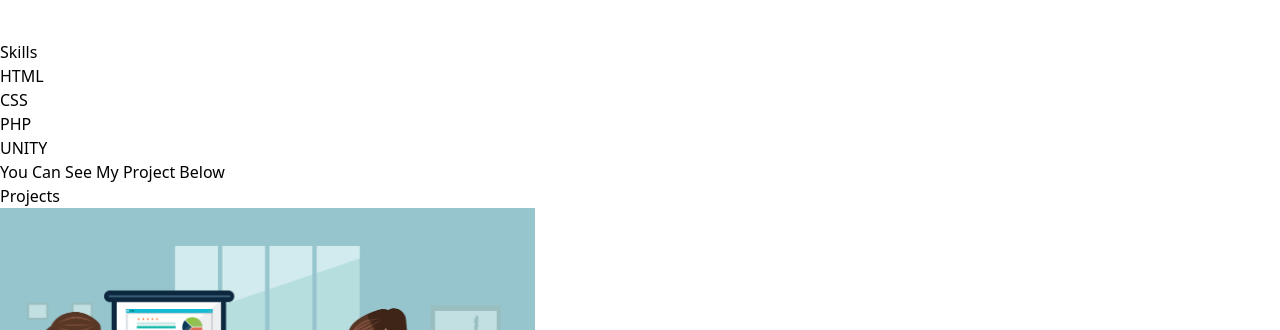
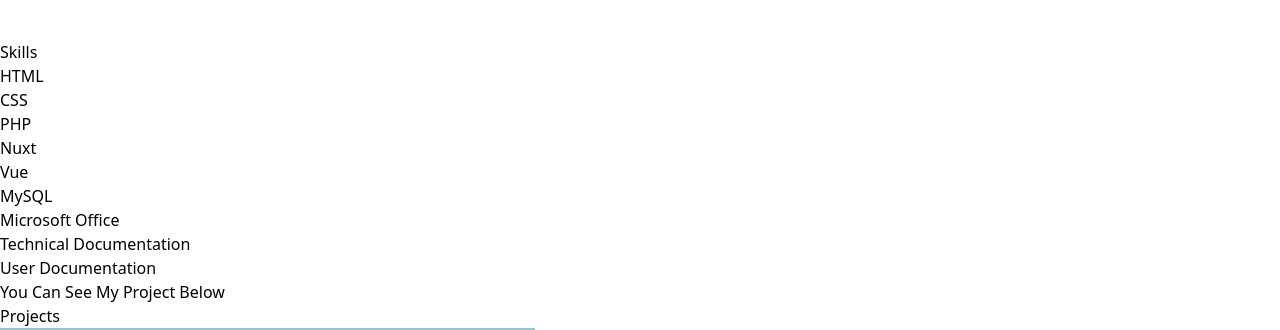
Before and after one commit to NurulHelda/Portofolio-Nuxt, a Nuxt app: page / in a window 1280 px wide. Shown: the part 1600-1930 px from the top of the page. Built offline with nearby package versions, Linux system fonts and the light colour scheme.

Commit message:
change some

```diff
--- a/pages/index.vue
+++ b/pages/index.vue
@@ -20,7 +20,12 @@
     "HTML",
     "CSS",
     "PHP",
-    "UNITY",
+    "Nuxt",
+    "Vue",
+    "MySQL",
+    "Microsoft Office",
+    "Technical Documentation",
+    "User Documentation",
   ];
   const projects = [{
       isReverse: true,
```
